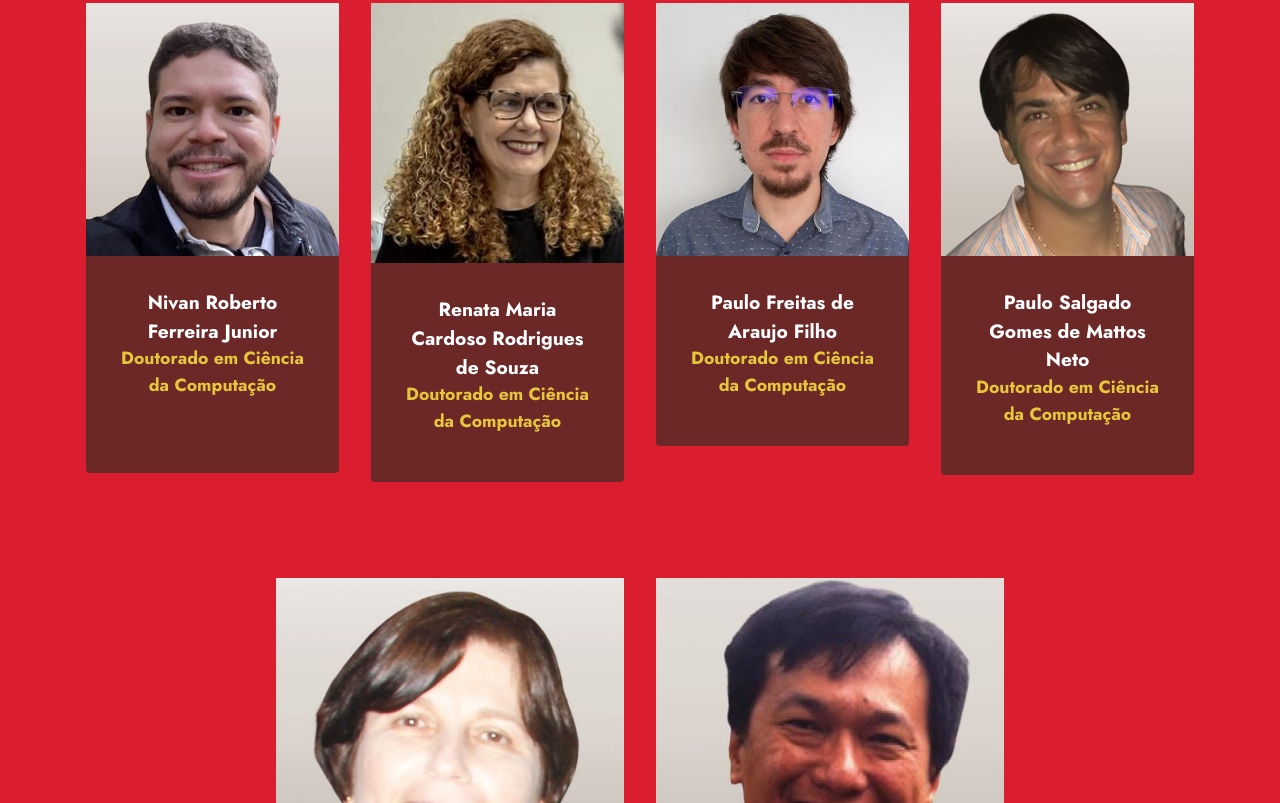
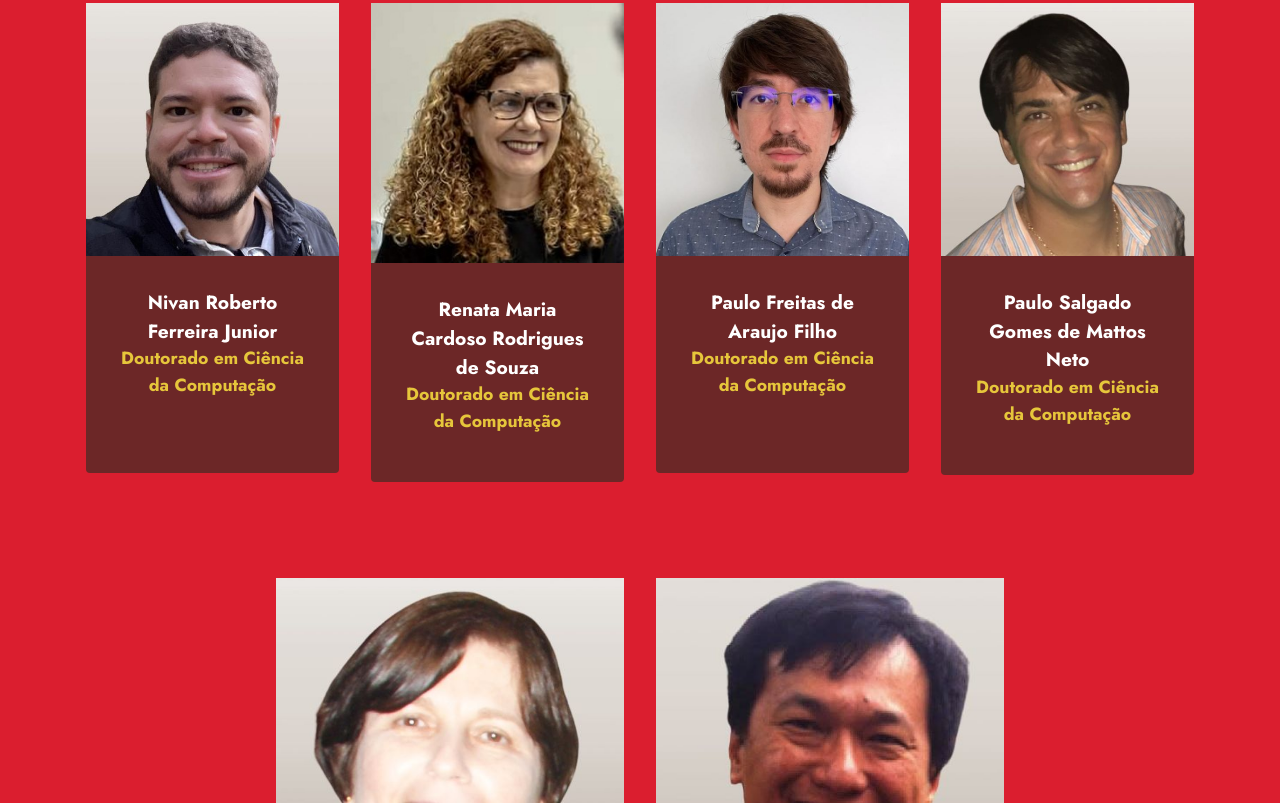
Before and after one commit to posdeeplearning/posdeeplearning.github.io, a plain HTML site: page index.html in a window 1280 px wide. Shown: the part 5875-6678 px from the top of the page. Drawn offline with Linux system fonts and the light colour scheme; files whose address does not match are found by name.

Commit message:
Update index.html

```diff
--- a/index.html
+++ b/index.html
@@ -587,7 +587,7 @@
                     </div>
                     <div class="content-wrap">
                         <h5 class="mbr-section-title card-title mbr-fonts-style align-center m-0 display-7"><strong>Paulo Freitas de Araujo Filho</strong></h5>
-                        <h6 class="mbr-role mbr-fonts-style align-center mb-3 display-4"><strong>Doutorado em Ciência da Computação<br></strong></h6>
+                        <h6 class="mbr-role mbr-fonts-style align-center mb-3 display-4"><strong>Doutorado em Ciência da Computação<br><br></strong></h6>
 
 
 
```
